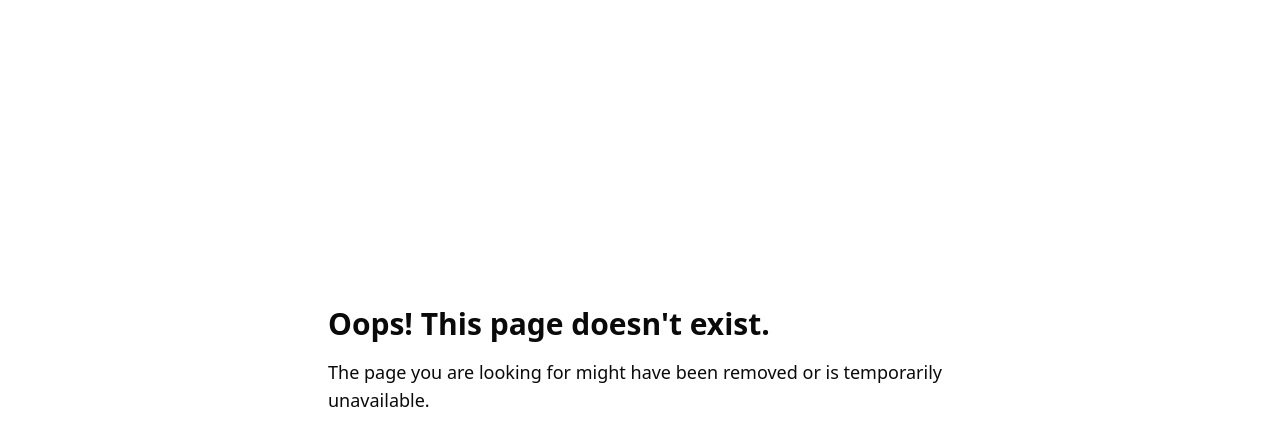
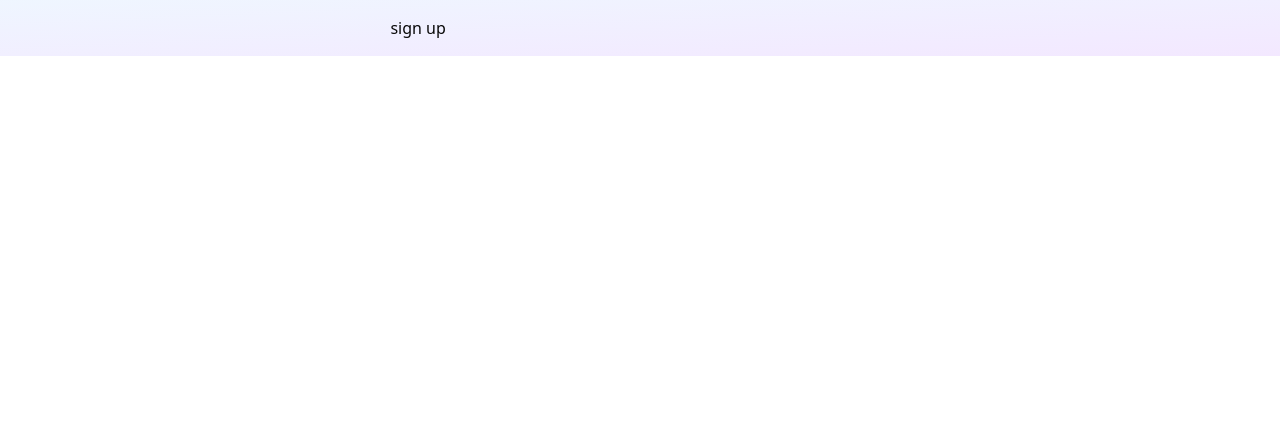
Before and after one commit to walid-official/e-commerce-frontend, a Next.js app: page /signup in a window 1280 px wide. Before the commit this address had no page. Shown: the top 446 px of the page. Built offline with nearby package versions, Linux system fonts and the light colour scheme.

Commit message:
authentication pages are created

```diff
--- a/src/app/(user)/page.tsx
+++ b/src/app/(user)/page.tsx
@@ -1,4 +1,3 @@
-
 const HomePage = () => {
   return (
     <div className="">
--- /dev/null
+++ b/src/app/(userauth)/signin/page.tsx
@@ -0,0 +1,16 @@
+
+// import AuthForm from '@/app/components/AuthForm';
+import React from 'react';
+
+const SignInPage: React.FC = () => {
+  return (
+    <div className='min-h-screen flex items-center bg-gradient-to-br from-blue-50 to-purple-100 p-4'>
+      <div className="w-[40%] mx-auto">
+          sign in
+      </div>
+    </div>
+  )
+
+};
+
+export default SignInPage;
--- /dev/null
+++ b/src/app/(userauth)/signup/page.tsx
@@ -0,0 +1,14 @@
+
+import React from 'react';
+
+const SignupPage: React.FC = () => {
+  return (
+    <div className='bg-gradient-to-br from-blue-50 to-purple-100 p-4'>
+      <div className="w-[40%] mx-auto">
+       sign up
+      </div>
+    </div>
+  )
+};
+
+export default SignupPage;
```
